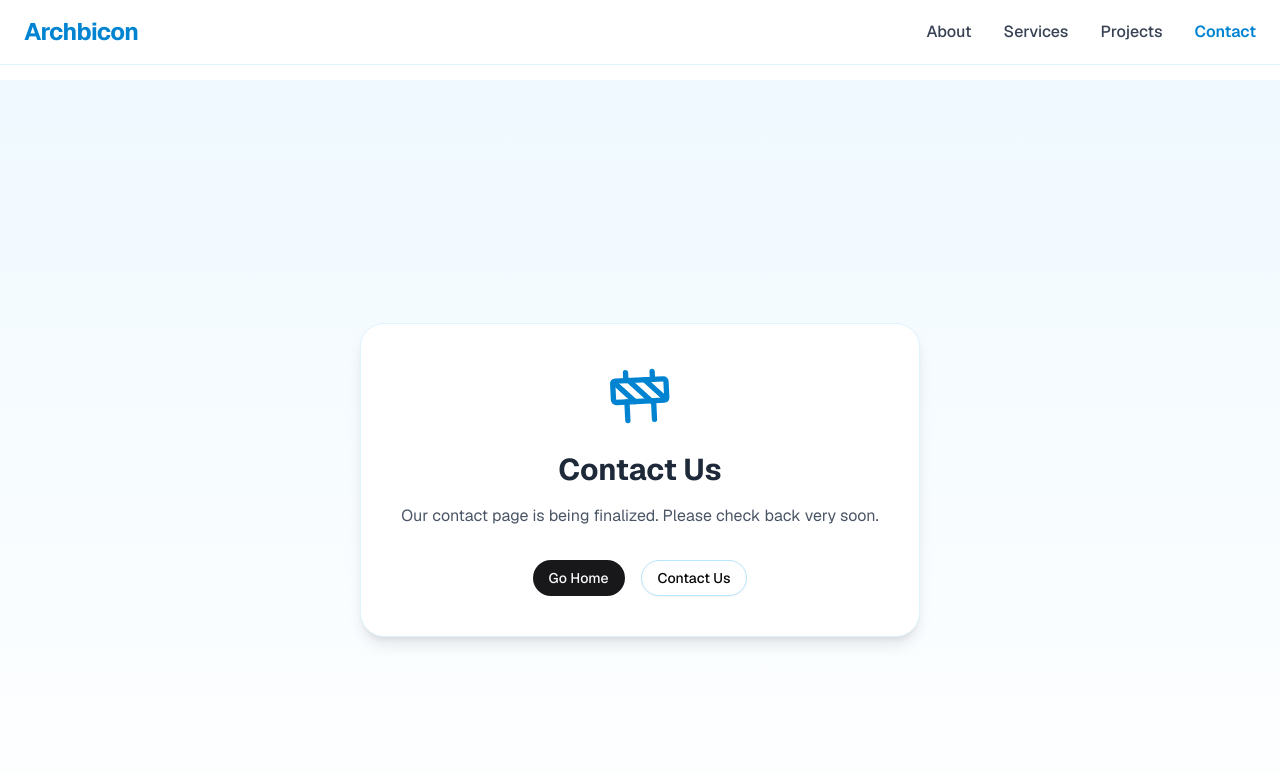
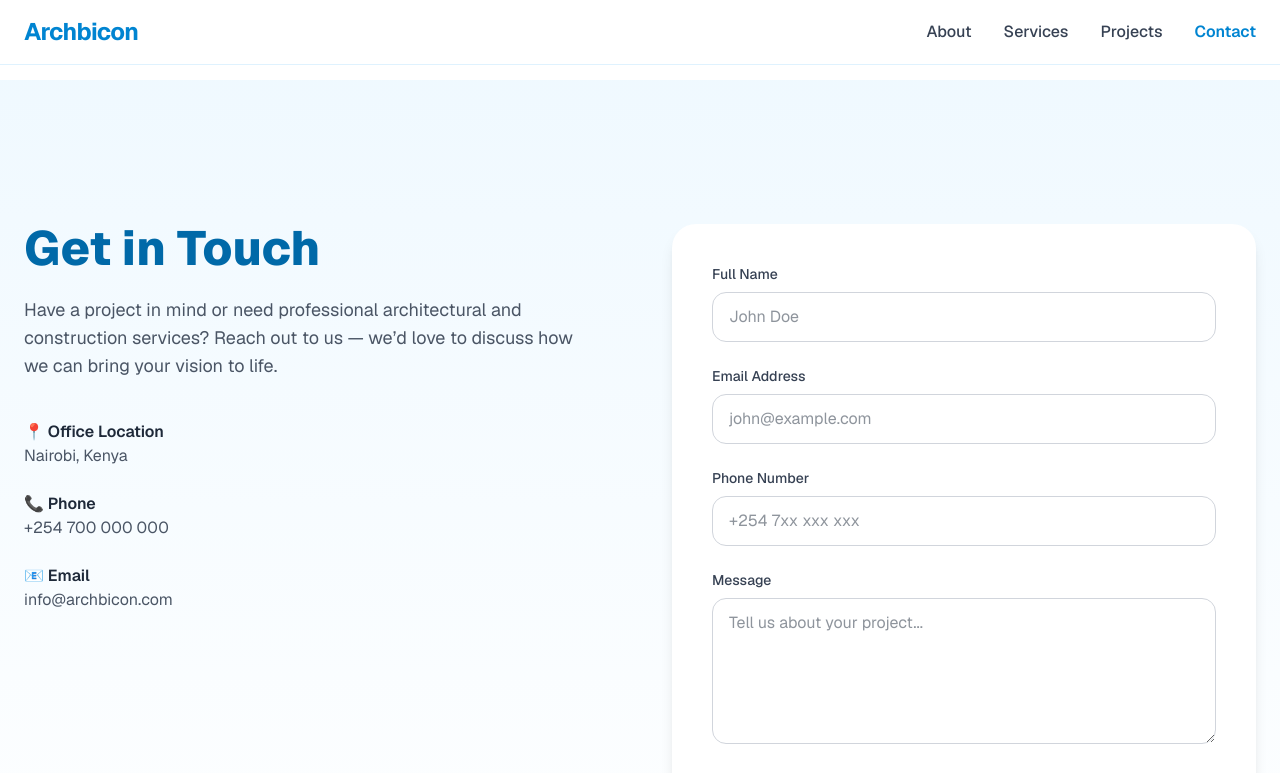
Before and after one commit to kirikanjuguna/archbicon, a Next.js app: page /contact in a window 1280 px wide. Shown: the top 773 px of the page. Built offline with nearby package versions, Linux system fonts and the light colour scheme.

Commit message:
Contact us

```diff
--- a/app/contact/page.tsx
+++ b/app/contact/page.tsx
@@ -1,10 +1,108 @@
-import ConstructionNotice from "@/components/ConstructionNotice";
+"use client";
+
+import { motion } from "framer-motion";
 
 export default function ContactPage() {
   return (
-    <ConstructionNotice
-      title="Contact Us"
-      message="Our contact page is being finalized. Please check back very soon."
-    />
+    <section className="pt-36 pb-24 px-6 bg-linear-to-b from-sky-50 to-white text-gray-800">
+      <div className="max-w-7xl mx-auto grid grid-cols-1 lg:grid-cols-2 gap-16">
+        {/* Left: Info */}
+        <motion.div
+          initial={{ opacity: 0, y: 30 }}
+          animate={{ opacity: 1, y: 0 }}
+          transition={{ duration: 0.6 }}
+        >
+          <h1 className="text-4xl md:text-5xl font-extrabold text-sky-700 mb-6">
+            Get in Touch
+          </h1>
+          <p className="text-lg text-gray-600 mb-10 max-w-xl">
+            Have a project in mind or need professional architectural and
+            construction services? Reach out to us — we’d love to discuss how
+            we can bring your vision to life.
+          </p>
+
+          {/* Contact Details */}
+          <div className="space-y-6">
+            <div>
+              <h3 className="font-semibold text-gray-800">📍 Office Location</h3>
+              <p className="text-gray-600">
+                Nairobi, Kenya
+              </p>
+            </div>
+
+            <div>
+              <h3 className="font-semibold text-gray-800">📞 Phone</h3>
+              <p className="text-gray-600">+254 700 000 000</p>
+            </div>
+
+            <div>
+              <h3 className="font-semibold text-gray-800">📧 Email</h3>
+              <p className="text-gray-600">info@archbicon.com</p>
+            </div>
+          </div>
+        </motion.div>
+
+        {/* Right: Form */}
+        <motion.div
+          initial={{ opacity: 0, y: 30 }}
+          animate={{ opacity: 1, y: 0 }}
+          transition={{ duration: 0.6, delay: 0.1 }}
+          className="bg-white rounded-3xl shadow-lg p-10"
+        >
+          <form className="space-y-6">
+            <div>
+              <label className="block text-sm font-medium text-gray-700 mb-2">
+                Full Name
+              </label>
+              <input
+                type="text"
+                placeholder="John Doe"
+                className="w-full rounded-xl border border-gray-300 px-4 py-3 focus:outline-none focus:ring-2 focus:ring-sky-500"
+              />
+            </div>
+
+            <div>
+              <label className="block text-sm font-medium text-gray-700 mb-2">
+                Email Address
+              </label>
+              <input
+                type="email"
+                placeholder="john@example.com"
+                className="w-full rounded-xl border border-gray-300 px-4 py-3 focus:outline-none focus:ring-2 focus:ring-sky-500"
+              />
+            </div>
+
+            <div>
+              <label className="block text-sm font-medium text-gray-700 mb-2">
+                Phone Number
+              </label>
+              <input
+                type="tel"
+                placeholder="+254 7xx xxx xxx"
+                className="w-full rounded-xl border border-gray-300 px-4 py-3 focus:outline-none focus:ring-2 focus:ring-sky-500"
+              />
+            </div>
+
+            <div>
+              <label className="block text-sm font-medium text-gray-700 mb-2">
+                Message
+              </label>
+              <textarea
+                rows={5}
+                placeholder="Tell us about your project..."
+                className="w-full rounded-xl border border-gray-300 px-4 py-3 focus:outline-none focus:ring-2 focus:ring-sky-500"
+              />
+            </div>
+
+            <button
+              type="submit"
+              className="w-full bg-sky-600 hover:bg-sky-700 text-white font-medium py-4 rounded-full transition"
+            >
+              Send Message
+            </button>
+          </form>
+        </motion.div>
+      </div>
+    </section>
   );
 }
```
